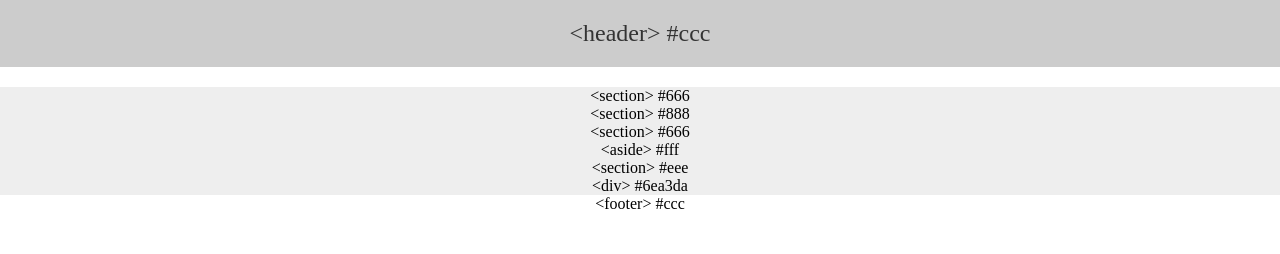
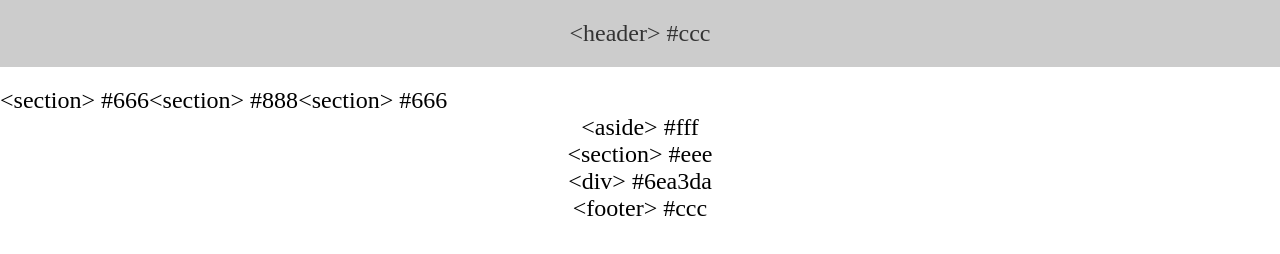
Before and after one commit to benzed3/float-practice, a plain HTML site: page index.html in a window 1280 px wide. Drawn offline with Linux system fonts and the light colour scheme.

Commit message:
finished header, doing floats for 2nd section

```diff
--- a/index.html
+++ b/index.html
@@ -26,7 +26,7 @@
     </section>
 
     <section id="full">
-        <aside class="clearfix">
+        <aside>
             &lt;aside&gt; #fff
         </aside>
         &lt;section&gt; #eee
--- a/style.css
+++ b/style.css
@@ -5,7 +5,7 @@
 
   body {
     margin: 0;
-
+    font-size: 24px;
   }
 
   header {
@@ -13,23 +13,22 @@
     margin-bottom: 20px;
     color: #333;
     background: #ccc;
-    font-size: 24px;
   }
 
   section {
-    background: #eee;
+
   }
 
   #left {
-
+    float: left;
   }
 
   #middle {
-
+    float: left;
   }
 
   #right {
-
+    float: left;
   }
 
   #full {
@@ -41,7 +40,7 @@
   }
 
   aside {
-
+    clear: both;
   }
 
   footer {
```
